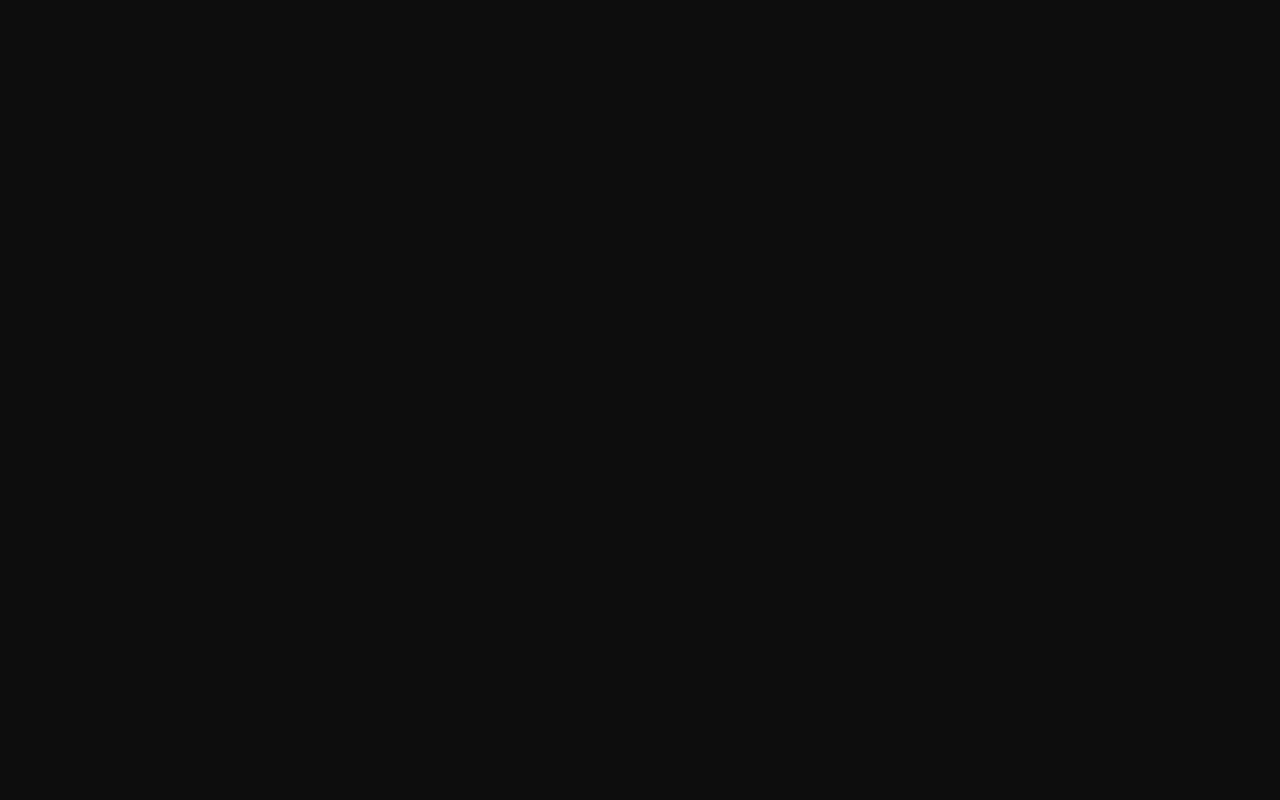
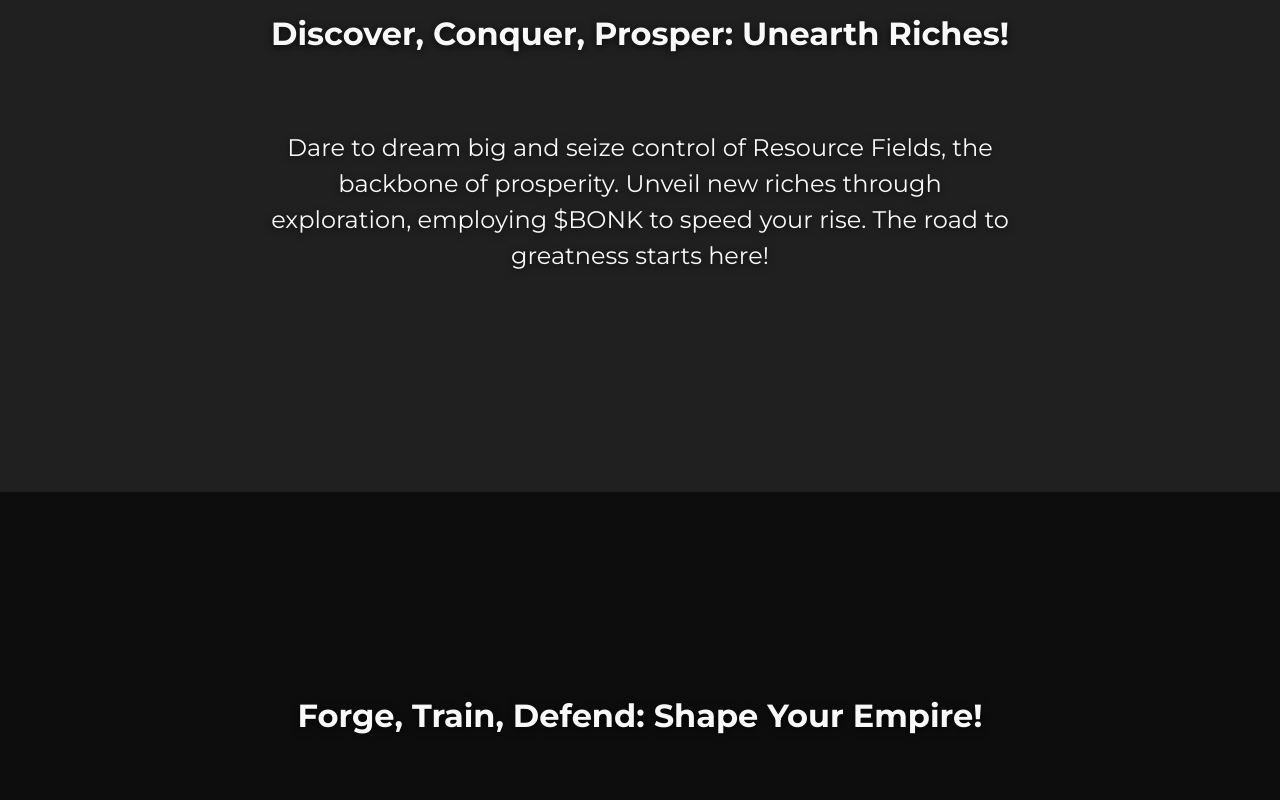
Before and after one commit to Spaceman-Collective/pockets-landing, a Next.js app: page / in a window 1280 px wide. Shown: the part 960-1760 px from the top of the page. Before the commit the page ends 800 px from the top, so only its background shows below. Built offline with nearby package versions, Linux system fonts and the light colour scheme.

Commit message:
Game design descriptions

```diff
--- a/pages/index.tsx
+++ b/pages/index.tsx
@@ -4,6 +4,8 @@ import { Layout } from "@/components/Layout";
 import Link from "next/link";
 import styled from "@emotion/styled";
 import { WandFrame } from "@/components/WandFrame";
+import { description } from "@/utils/constants";
+import { motion } from "framer-motion";
 
 export default function Home() {
   const today = new Date();
@@ -60,10 +62,51 @@ export default function Home() {
         <Flex p="2rem">
           <WandFrame />
         </Flex>
+
+        {description.map((d, index) => (
+          <Flex
+            key={d.title}
+            p="2rem"
+            h={"700px"}
+            justifyContent={"center"}
+            alignItems="center"
+            flexDirection={"column"}
+            bg={index % 2 == 0 ? "whiteAlpha.200" : ""}
+          >
+            <motion.div
+              initial="initial"
+              whileInView="animate"
+              variants={PreviewAnimation}
+              style={{ display: 'flex', alignItems: "center", justifyContent: "center" }}
+            >
+              <VStack spacing="2rem" w={"60%"}>
+                <HeroText pb='28'>{d.title}</HeroText>
+                <HeroBodyText >{d.description}</HeroBodyText>
+              </VStack>
+            </motion.div>
+          </Flex>
+        ))}
       </Layout>
     </>
   );
 }
+
+const PreviewAnimation = {
+  initial: {
+    y: 30,
+    opacity: 0,
+    scale: 0.9,
+  },
+  animate: {
+    y: 0,
+    opacity: 1,
+    scale: 1,
+    transition: {
+      ease: [0.6, 0.01, 0.05, 0.95],
+      duration: 0.8,
+    },
+  },
+};
 
 const Hero = styled(Flex)`
   flex-direction: column;
@@ -90,3 +133,10 @@ const HeroText = styled(Text)`
   font-size: 4rem;
   filter: drop-shadow(0 2px 0.5rem rgba(0, 0, 0, 0.75));
 `;
+
+const HeroBodyText = styled(Text)`
+  text-align: center;
+  font-weight: 500;
+  font-size: 3rem;
+  filter: drop-shadow(0 2px 0.5rem rgba(0, 0, 0, 0.75));
+`;
--- /dev/null
+++ b/utils/constants.ts
@@ -0,0 +1,7 @@
+export const description = [
+  { name: 'Resource Fields', title: 'Discover, Conquer, Prosper: Unearth Riches!', description: 'Dare to dream big and seize control of Resource Fields, the backbone of prosperity. Unveil new riches through exploration, employing $BONK to speed your rise. The road to greatness starts here!'},
+  { name: 'Stations', title: 'Forge, Train, Defend: Shape Your Empire!', description: 'Unleash the power of Stations to transform resources into epic greatness! Craft rare treasures at specialized Resource Processing Stations, or muster an army of mighty Units at Combat Training Stations. Elevate your defenses, build your legacy, and ascend to supremacy!'},
+  { name: 'Governance', title: 'Unity in Action: Shape Your World!', description: 'Join forces in the ultimate power play! Through faction governance, wield your voting power to propose, decide, and conquer!'},
+  { name: 'Battle System', title: 'Clash of Titans: Unleash Battle Brilliance!', description: 'Prepare for epic showdowns where strategy meets chance! In the Battle System, lead your uniquely trained units to the fray. Dice rolls and random bonuses create dynamic clashes where every decision matters. Units evolve, survive, and adapt, battling for supremacy.'},
+  { name: 'AI City Favours', title: 'Challenges Unveiled: Craft Your Legacy!', description: 'Unveil AI City Favors, your gateway to fame and triumph! Conquer skill-based challenges, gather resources, and engage in epic NPC battles.'},
+]
```
